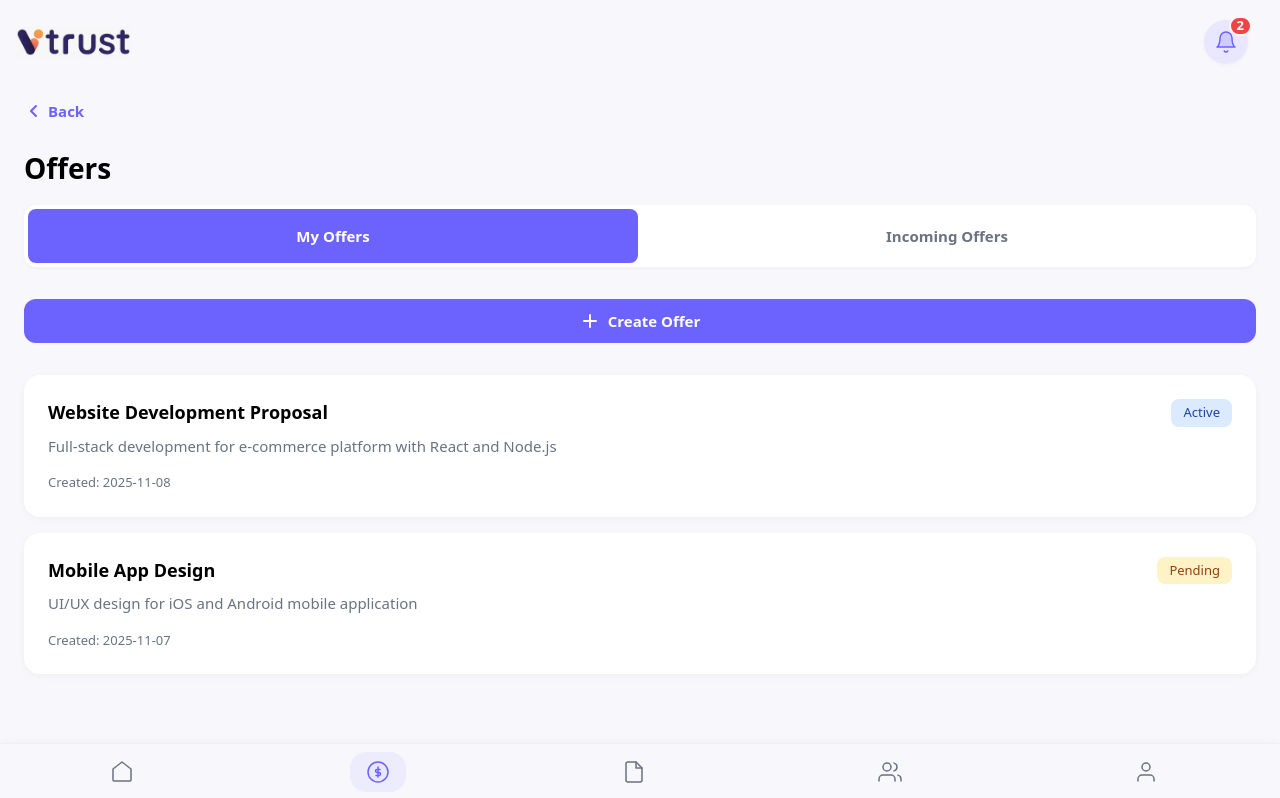
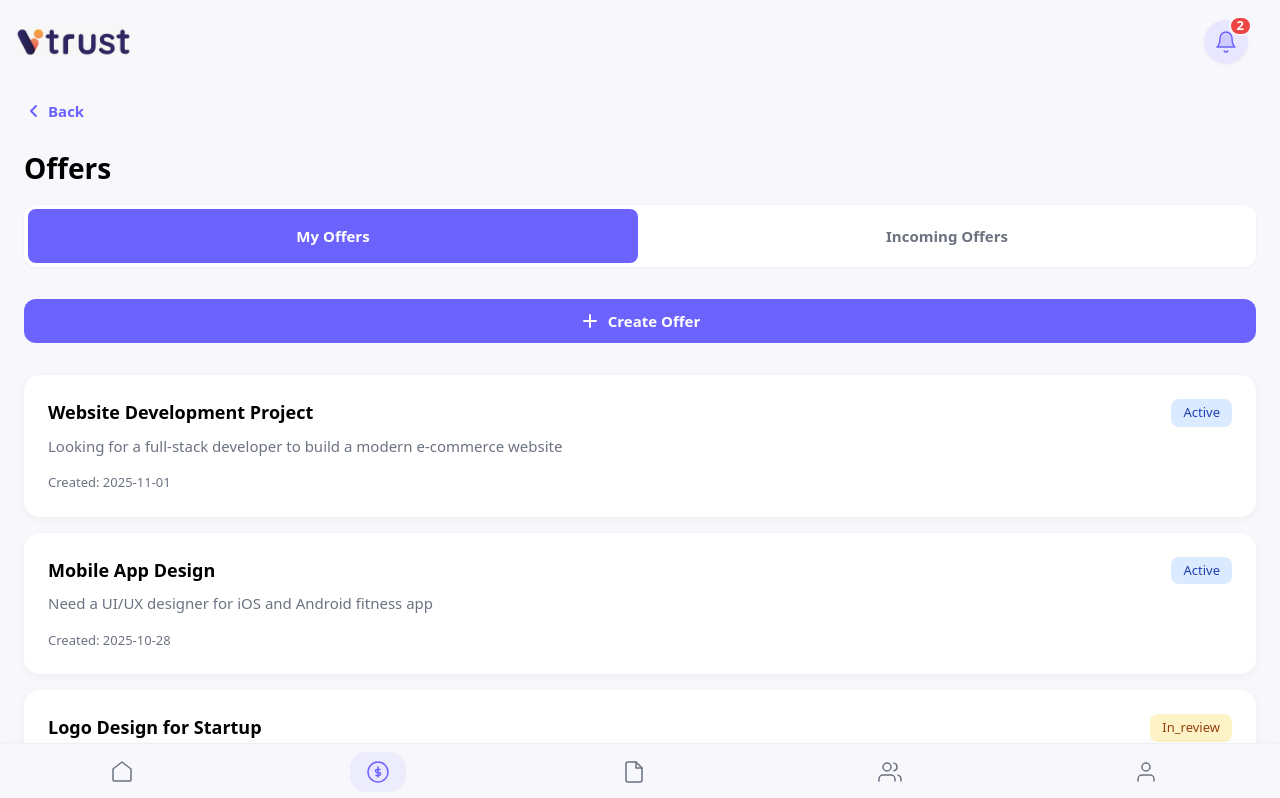
Before and after one commit to darkarki83/wireframe-app, a React (Vite) app: page /offers in a window 1280 px wide. Shown: the top 798 px of the page. Built offline with nearby package versions, Linux system fonts and the light colour scheme.

Commit message:
Create interfaces

```diff
--- /dev/null
+++ b/src/interfaces/Contract.ts
@@ -0,0 +1,14 @@
+export type ContractStatus = "active" | "completed" | "pending";
+
+export interface Contract {
+  id: string;
+  title: string;
+  client: string;
+  freelancer: string;
+  total: number;
+  status: ContractStatus;
+  startDate: string;
+  endDate: string;
+  description: string;
+  price: number;
+}
--- /dev/null
+++ b/src/interfaces/File.ts
@@ -0,0 +1,11 @@
+export type FileType = "pdf" | "doc" | "docx" | "jpg" | "png" | "zip" | "txt" | "xlsx";
+
+export interface File {
+  id: string;
+  contractId: string;
+  name: string;
+  size: string;
+  uploadedBy: string;
+  uploadedAt: string;
+  type: FileType;
+}
--- /dev/null
+++ b/src/interfaces/IncomingOffer.ts
@@ -0,0 +1,13 @@
+export type IncomingOfferStatus = "pending" | "active" | "accepted" | "rejected";
+
+export interface IncomingOffer {
+  id: string;
+  title: string;
+  description: string;
+  status: IncomingOfferStatus;
+  createdAt: string;
+  assignedBy: string;
+  hasAttachments: boolean;
+  budget: number;
+  deadline: string;
+}
--- /dev/null
+++ b/src/interfaces/Milestone.ts
@@ -0,0 +1,12 @@
+export type MilestoneStatus = "pending" | "in_progress" | "completed";
+
+export interface Milestone {
+  id: string;
+  contractId: string;
+  title: string;
+  description: string;
+  amount: number;
+  status: MilestoneStatus;
+  dueDate: string;
+  completedDate?: string;
+}
--- /dev/null
+++ b/src/interfaces/Offer.ts
@@ -0,0 +1,13 @@
+export type OfferStatus = "active" | "draft" | "in_review" | "completed" | "closed";
+
+export interface Offer {
+  id: string;
+  title: string;
+  description: string;
+  budget: number;
+  deadline: string;
+  status: OfferStatus;
+  category: string;
+  createdAt: string;
+  proposalsCount: number;
+}
--- /dev/null
+++ b/src/interfaces/Provider.ts
@@ -0,0 +1,12 @@
+export interface Provider {
+  id: string;
+  name: string;
+  avatar: string;
+  email: string;
+  phone: string;
+  rating: number;
+  completedProjects: number;
+  skills: string[];
+  hourlyRate: number;
+  bio: string;
+}
--- /dev/null
+++ b/src/interfaces/index.ts
@@ -0,0 +1,17 @@
+// Contract
+export type { Contract, ContractStatus } from './Contract';
+
+// Offer
+export type { Offer, OfferStatus } from './Offer';
+
+// Incoming Offer
+export type { IncomingOffer, IncomingOfferStatus } from './IncomingOffer';
+
+// Provider
+export type { Provider } from './Provider';
+
+// Milestone
+export type { Milestone, MilestoneStatus } from './Milestone';
+
+// File
+export type { File, FileType } from './File';
--- /dev/null
+++ b/src/mocks/incomingOffers.json
@@ -0,0 +1,35 @@
+[
+  {
+    "id": "io1",
+    "title": "Mobile App Development Project",
+    "description": "Looking for an experienced React Native developer for fitness tracking app",
+    "status": "pending",
+    "createdAt": "2025-11-09",
+    "assignedBy": "John Smith",
+    "hasAttachments": true,
+    "budget": 6000,
+    "deadline": "2026-01-15"
+  },
+  {
+    "id": "io2",
+    "title": "E-commerce Platform Backend",
+    "description": "Need a backend developer for Node.js and PostgreSQL integration",
+    "status": "pending",
+    "createdAt": "2025-11-10",
+    "assignedBy": "Sarah Johnson",
+    "hasAttachments": false,
+    "budget": 4500,
+    "deadline": "2025-12-20"
+  },
+  {
+    "id": "io3",
+    "title": "Brand Identity Design",
+    "description": "Complete brand identity package including logo, colors, and typography",
+    "status": "pending",
+    "createdAt": "2025-11-08",
+    "assignedBy": "Tech Innovations Inc",
+    "hasAttachments": true,
+    "budget": 2000,
+    "deadline": "2025-11-25"
+  }
+]
--- a/src/mocks/index.ts
+++ b/src/mocks/index.ts
@@ -1,28 +1,46 @@
-import contracts from './contracts.json';
-import offers from './offers.json';
-import providers from './providers.json';
-import milestones from './milestones.json';
-import files from './files.json';
+import type { Contract } from '../interfaces/Contract'
+import type { Offer } from '../interfaces/Offer'
+import type { IncomingOffer } from '../interfaces/IncomingOffer'
+import type { Provider } from '../interfaces/Provider'
+import type { Milestone } from '../interfaces/Milestone'
+import type { File } from '../interfaces/File'
 
-export { contracts, offers, providers, milestones, files };
+import contractsData from './contracts.json'
+import offersData from './offers.json'
+import incomingOffersData from './incomingOffers.json'
+import providersData from './providers.json'
+import milestonesData from './milestones.json'
+import filesData from './files.json'
+
+// Type the imported JSON data
+export const contracts = contractsData as Contract[]
+export const offers = offersData as Offer[]
+export const incomingOffers = incomingOffersData as IncomingOffer[]
+export const providers = providersData as Provider[]
+export const milestones = milestonesData as Milestone[]
+export const files = filesData as File[]
 
 // Helper functions to get mock data
-export const getContractById = (id: string) => {
-  return contracts.find(c => c.id === id);
-};
+export const getContractById = (id: string): Contract | undefined => {
+  return contracts.find((c) => c.id === id)
+}
 
-export const getMilestonesByContractId = (contractId: string) => {
-  return milestones.filter(m => m.contractId === contractId);
-};
+export const getMilestonesByContractId = (contractId: string): Milestone[] => {
+  return milestones.filter((m) => m.contractId === contractId)
+}
 
-export const getFilesByContractId = (contractId: string) => {
-  return files.filter(f => f.contractId === contractId);
-};
+export const getFilesByContractId = (contractId: string): File[] => {
+  return files.filter((f) => f.contractId === contractId)
+}
 
-export const getOfferById = (id: string) => {
-  return offers.find(o => o.id === id);
-};
+export const getOfferById = (id: string): Offer | undefined => {
+  return offers.find((o) => o.id === id)
+}
 
-export const getProviderById = (id: string) => {
-  return providers.find(p => p.id === id);
-};
+export const getProviderById = (id: string): Provider | undefined => {
+  return providers.find((p) => p.id === id)
+}
+
+export const getIncomingOfferById = (id: string): IncomingOffer | undefined => {
+  return incomingOffers.find((o) => o.id === id)
+}
--- a/src/pages/main/MainPage.tsx
+++ b/src/pages/main/MainPage.tsx
@@ -1,14 +1,22 @@
 import React from 'react'
 import { useNavigate } from 'react-router-dom'
+import { contracts } from '../../mocks'
 
 const MainPage: React.FC = () => {
   const navigate = useNavigate()
 
-  // Mock data for active contracts
-  const activeContracts = [
-    { id: 1, title: 'Website Redesign', provider: 'Design Studio Inc.', status: 'active', amount: '$2,500', dueDate: 'Feb 15, 2024' },
-    { id: 2, title: 'Mobile App Development', provider: 'Tech Solutions LLC', status: 'pending', amount: '$5,000', dueDate: 'Mar 1, 2024' },
-  ]
+  // Get active contracts from mock data
+  const activeContracts = contracts
+    .filter(c => c.status === 'active')
+    .slice(0, 2)
+    .map(c => ({
+      id: c.id,
+      title: c.title,
+      provider: c.client,
+      status: c.status,
+      amount: `$${c.price.toLocaleString()}`,
+      dueDate: c.endDate
+    }))
 
   const getStatusClasses = (status: string) => {
     const statusMap: Record<string, string> = {
--- a/src/pages/offers/OffersPage.tsx
+++ b/src/pages/offers/OffersPage.tsx
@@ -1,12 +1,15 @@
 import { useState } from 'react'
 import { Link, useNavigate } from 'react-router-dom'
 import { BackIcon } from '../../components/icons'
+import { offers, incomingOffers as incomingOffersData } from '../../mocks'
+import type { OfferStatus } from '../../interfaces'
+import type { IncomingOfferStatus } from '../../interfaces'
 
-type Offer = {
+type DisplayOffer = {
   id: string
   title: string
   description: string
-  status: 'active' | 'pending' | 'accepted' | 'rejected'
+  status: OfferStatus | IncomingOfferStatus
   createdAt: string
   assignedBy?: string
   hasAttachments?: boolean
@@ -18,37 +21,31 @@ export default function OffersPage() {
   const [showCreateForm, setShowCreateForm] = useState(false)
   const [title, setTitle] = useState('')
   const [description, setDescription] = useState('')
-  const [myOffers, setMyOffers] = useState<Offer[]>([
-    {
-      id: '1',
-      title: 'Website Development Proposal',
-      description: 'Full-stack development for e-commerce platform with React and Node.js',
-      status: 'active',
-      createdAt: '2025-11-08'
-    },
-    {
-      id: '2',
-      title: 'Mobile App Design',
-      description: 'UI/UX design for iOS and Android mobile application',
-      status: 'pending',
-      createdAt: '2025-11-07'
-    }
-  ])
-  const [incomingOffers] = useState<Offer[]>([
-    {
-      id: '3',
-      title: 'Mobile App Development Project',
-      description: 'Looking for an experienced React Native developer',
-      status: 'pending',
-      createdAt: '2025-11-09',
-      assignedBy: 'John Smith',
-      hasAttachments: true
-    }
-  ])
+  const [myOffers, setMyOffers] = useState<DisplayOffer[]>(
+    offers.map(o => ({
+      id: o.id,
+      title: o.title,
+      description: o.description,
+      status: o.status,
+      createdAt: o.createdAt,
+      hasAttachments: false
+    }))
+  )
+  const [incomingOffers] = useState<DisplayOffer[]>(
+    incomingOffersData.map(o => ({
+      id: o.id,
+      title: o.title,
+      description: o.description,
+      status: o.status,
+      createdAt: o.createdAt,
+      assignedBy: o.assignedBy,
+      hasAttachments: o.hasAttachments
+    }))
+  )
 
   const handleCreateOffer = () => {
     if (!title.trim() || !description.trim()) return
-    const newOffer: Offer = {
+    const newOffer: DisplayOffer = {
       id: Date.now().toString(),
       title,
       description,
@@ -67,6 +64,9 @@ export default function OffersPage() {
       pending: 'bg-state-pending-bg text-state-pending-text',
       accepted: 'bg-state-approved-bg text-state-approved-text',
       rejected: 'bg-state-dispute-bg text-state-dispute-text',
+      draft: 'bg-state-draft-bg text-state-draft-text',
+      in_review: 'bg-state-pending-bg text-state-pending-text',
+      completed: 'bg-state-approved-bg text-state-approved-text',
     }
     return statusMap[status] || 'bg-state-draft-bg text-state-draft-text'
   }
```
